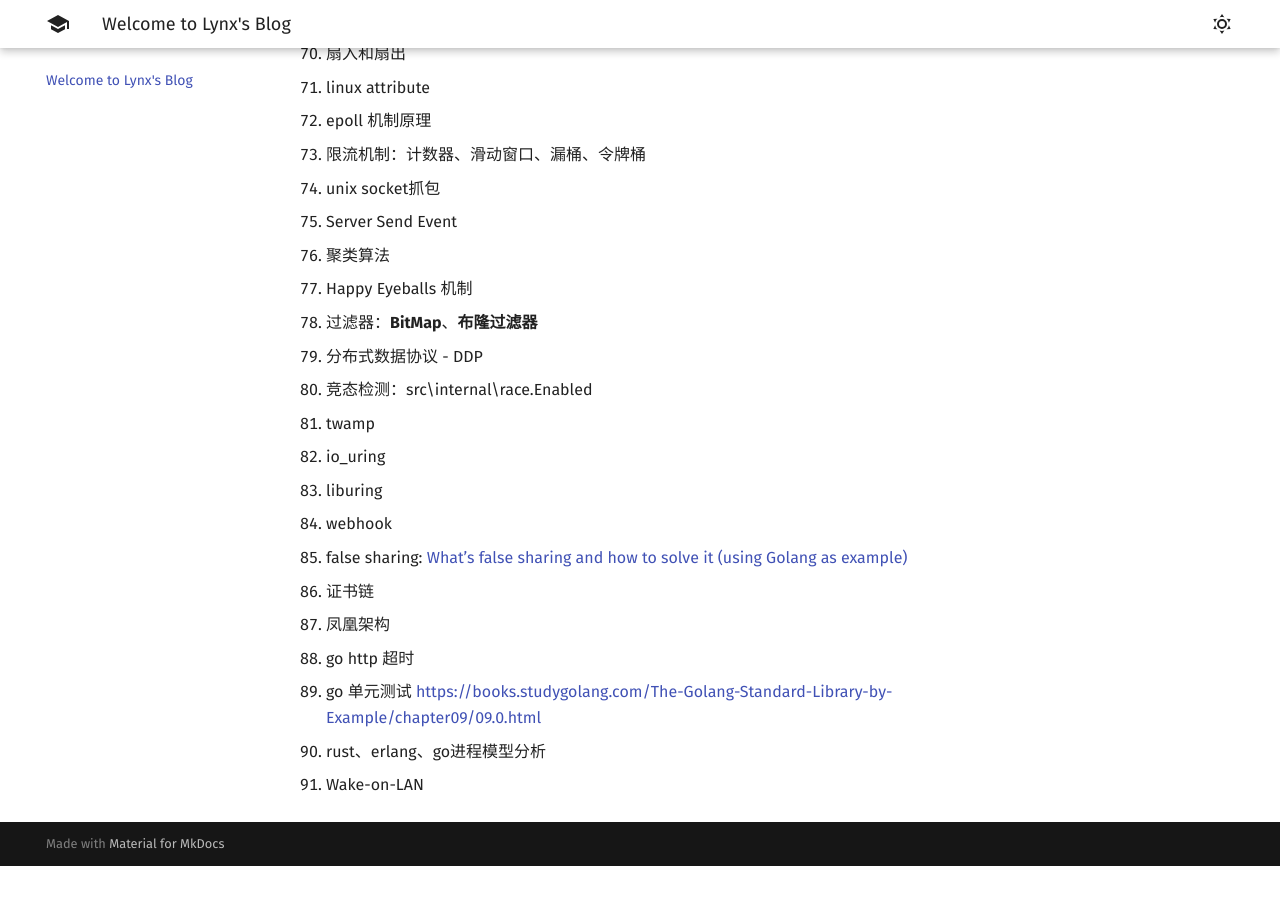
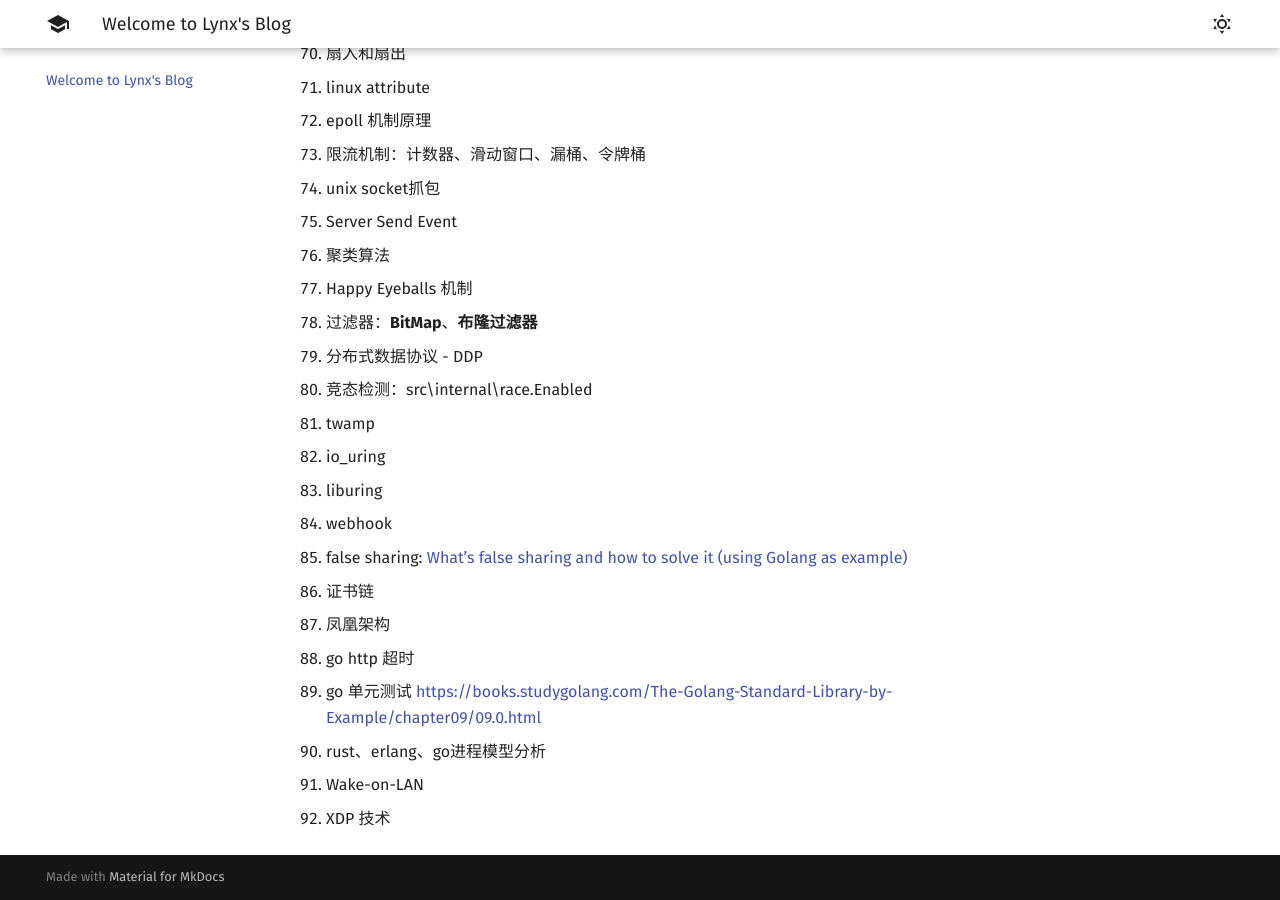
Before and after one commit to 1314liuwei/blog, an MkDocs documentation site: the page built from docs/index.md, in a window 1280 px wide and 900 px high, scrolled down 2547 px. Built offline with MkDocs 1.6.1 and Material for MkDocs 9.7.7, drawn with Linux system fonts in a browser that asks for light colours; before the commit the page ends 3413 px from its top, so only the background shows below that.

Commit message:
2023/10/10 周二

```diff
--- a/docs/index.md
+++ b/docs/index.md
@@ -93,3 +93,4 @@
 91. go 单元测试 https://books.studygolang.com/The-Golang-Standard-Library-by-Example/chapter09/09.0.html
 91. rust、erlang、go进程模型分析
 91. Wake-on-LAN
+91. XDP 技术
```
